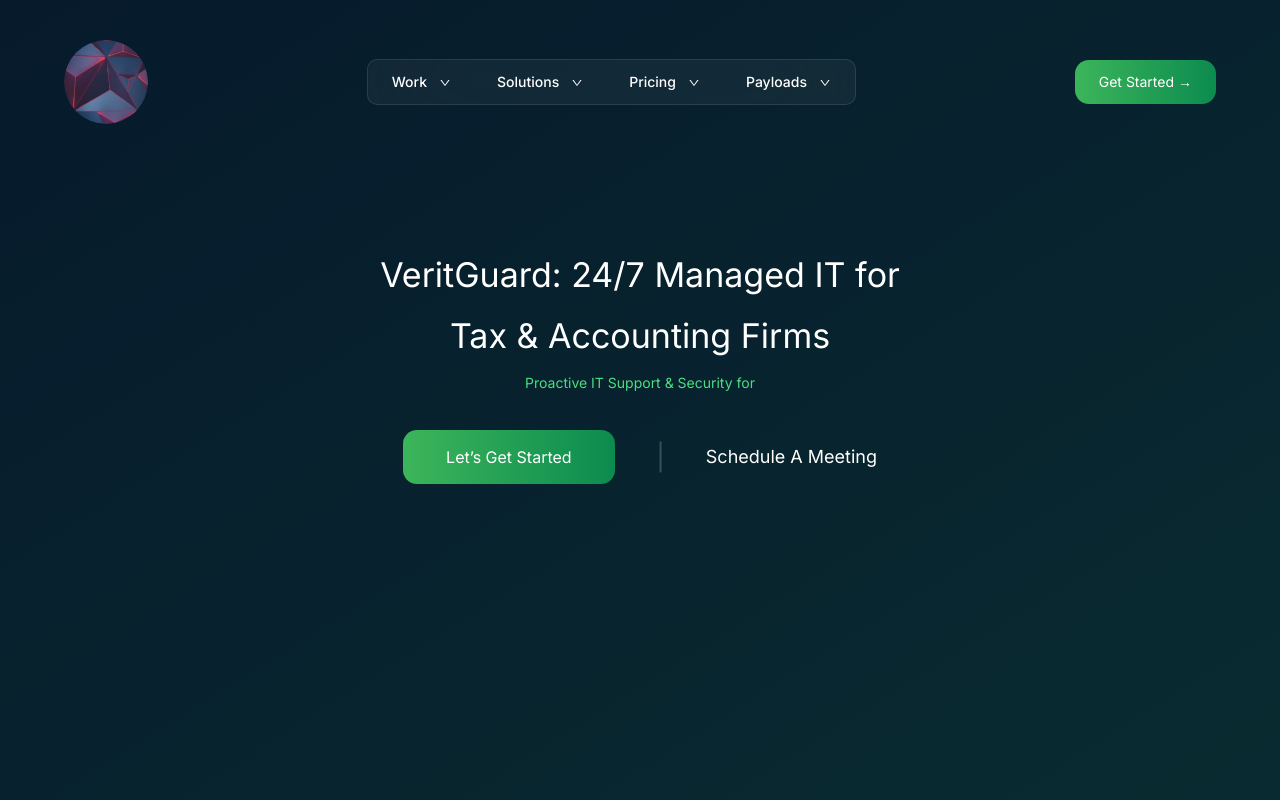
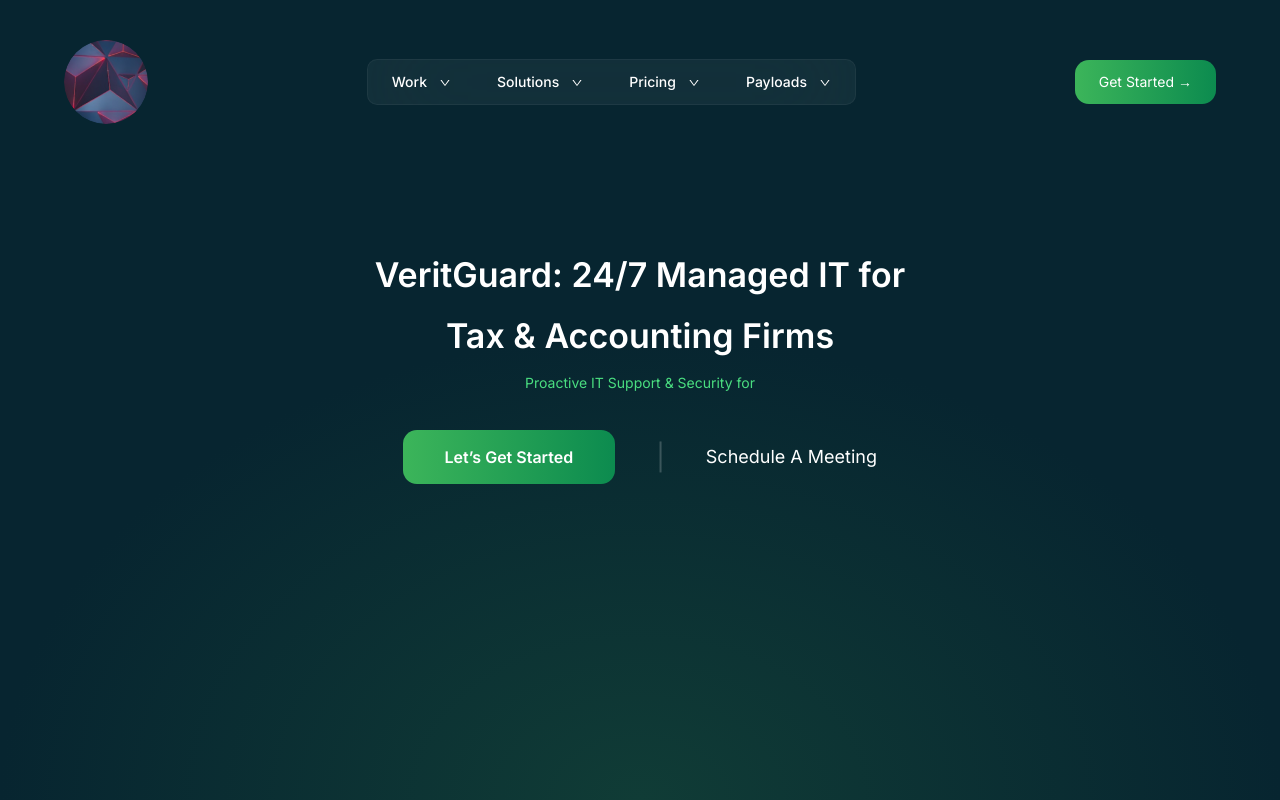
Before and after one commit to hamzaDev1947/junaid, a React (Create React App) app: page / in a window 1280 px wide. Built offline with nearby package versions, Linux system fonts and the light colour scheme.

Commit message:
workupdate

```diff
--- a/src/App.css
+++ b/src/App.css
@@ -4,3 +4,7 @@
 body {
   font-family: "Inter", sans-serif;
 }
+/* App.css */
+.bg-radial-hero {
+  background: radial-gradient(50% 58.07% at 50% 100%, #103c36 0%, #072530 100%);
+}
--- a/src/App.js
+++ b/src/App.js
@@ -4,8 +4,9 @@ import "./App.css";
 
 function App() {
   const [activeDropdown, setActiveDropdown] = useState(null);
+
   return (
-    <div className="relative bg-gradient-to-br from-[#061a2c] to-[#092b30] min-h-screen text-white px-6 py-4">
+    <div className="relative bg-radial-hero min-h-screen text-white px-6 py-4">
       {/* Navbar */}
       <nav className="w-full max-w-[1200px]  mx-auto flex items-center justify-between px-6 py-6">
         {/* Left: Logo */}
@@ -18,7 +19,7 @@ function App() {
         </div>
 
         {/* Center: Navigation Menu */}
-        <div className="flex items-center gap-[30px] px-4 py-2 bg-white/5 border border-white/10 rounded-[10px] backdrop-blur-[50px] font-[inter] ">
+        <div className="flex items-center gap-[30px] px-4 py-2 bg-white/5 border border-white/5 rounded-[10px] backdrop-blur-[50px] font-[inter] ">
           {["Work", "Solutions", "Pricing", "Payloads"].map((item) => (
             <div className="relative" key={item}>
               <button
@@ -61,7 +62,7 @@ function App() {
 
       {/* Hero Content */}
       <div className="text-center mt-24">
-        <h1 className="font-[inter] max-w-[698px] mt-[-40px] w-full mx-auto text-center text-[34px] leading-[61px] px-4 py-10 rounded-md ">
+        <h1 className="font-[inter] font-semibold max-w-[698px] mt-[-40px] w-full mx-auto text-center text-[34px] leading-[61px] px-4 py-10 rounded-md ">
           VeritGuard: 24/7 Managed IT for <br />
           Tax & Accounting Firms
         </h1>
@@ -72,7 +73,7 @@ function App() {
         <div className="mt-10">
           {/* Tailwind-converted button layout */}
           <div className="w-[474px] h-[54px] flex items-center justify-center gap-[30px] relative mx-auto">
-            <button className="w-[243px] h-[54px] px-[40px] py-[15px] rounded-[14px] bg-gradient-to-r from-[#3CB55A] to-[#0C8B4F] text-white font-[inter] text-[16px] leading-[100%] cursor-pointer">
+            <button className="w-[243px] h-[54px] px-[40px] py-[15px] rounded-[14px] bg-gradient-to-r from-[#3CB55A] to-[#0C8B4F] text-white font-[inter] font-semibold text-[16px] leading-[100%] cursor-pointer">
               Let’s Get Started
             </button>
             <div className="w-[38px] h-[1px] rotate-90 border border-white opacity-20"></div>
```
